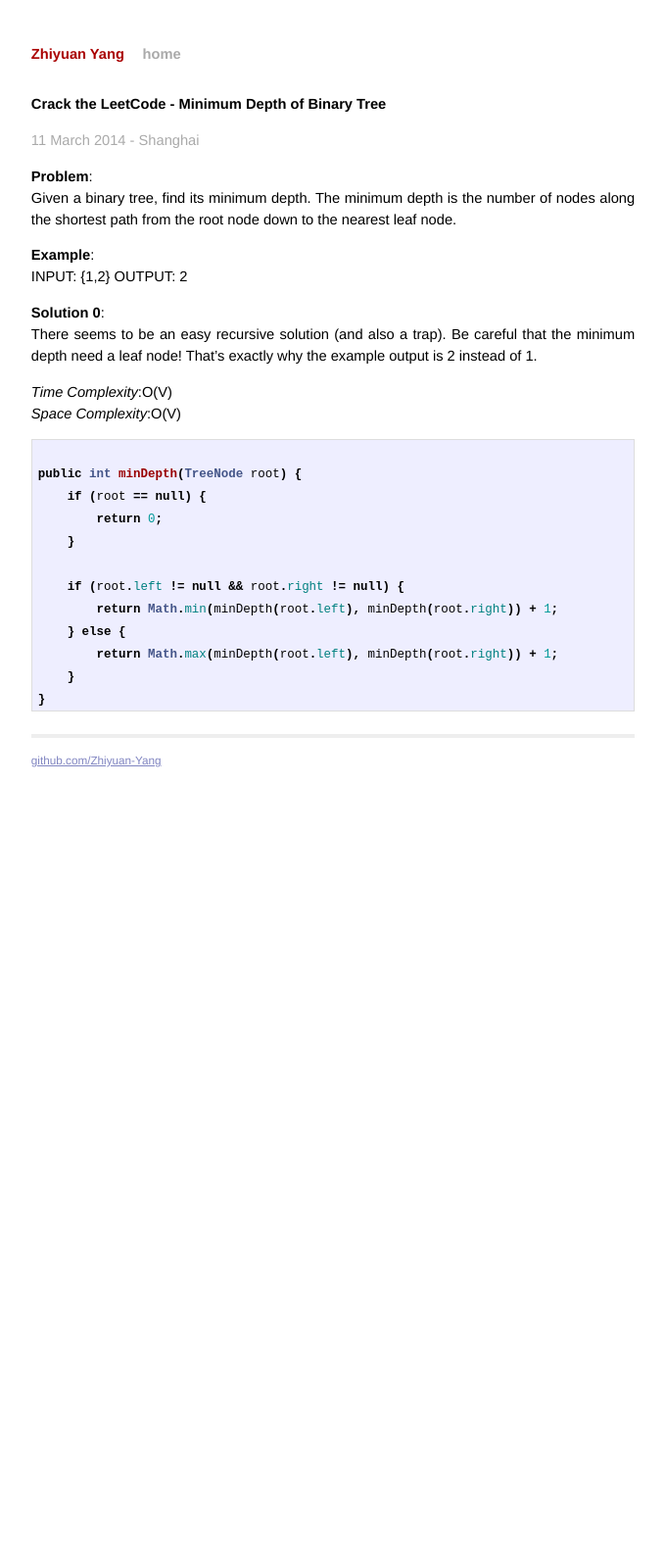
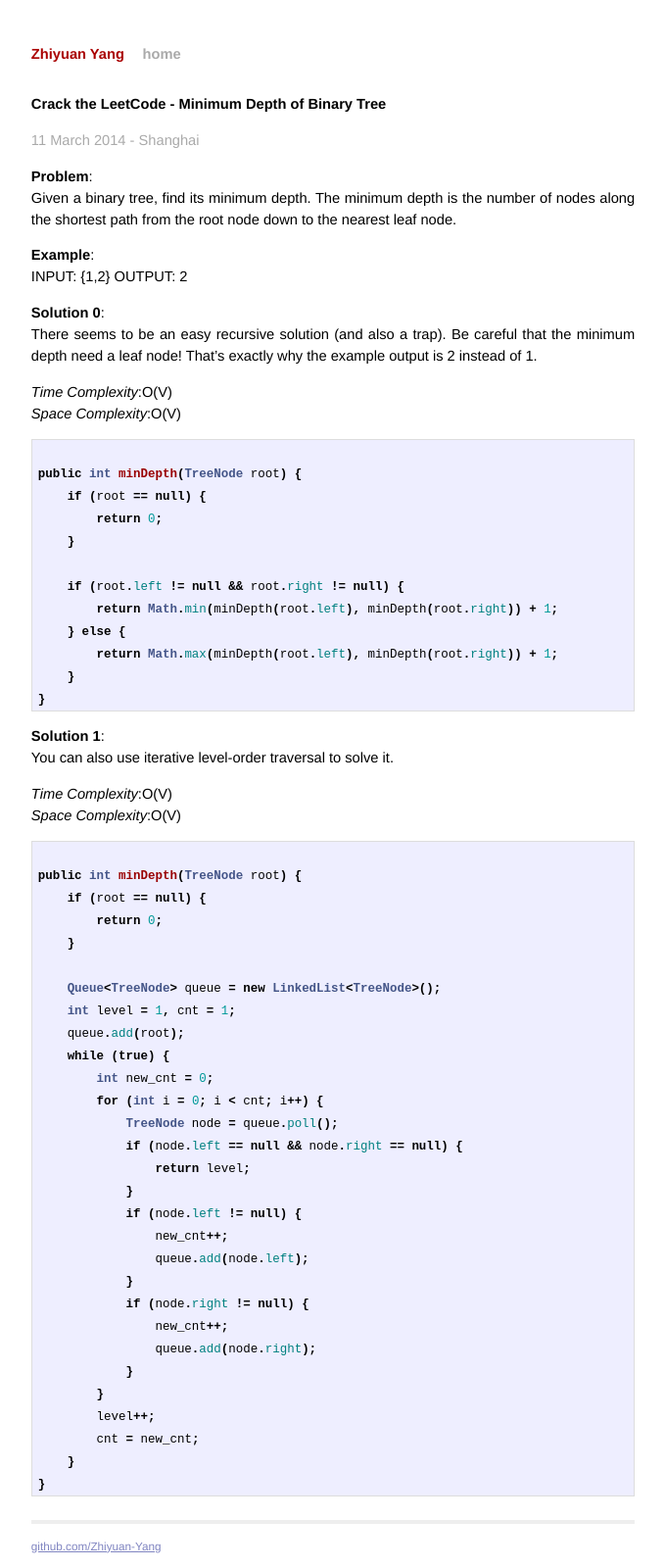
Before and after one commit to BugYang/LeetCode, a Jekyll site: the page built from _posts/2014-03-11-crack-the-leetcode-minimum-depth.md, in a window 1280 px wide. Shown: the whole page at 98% size, without its empty margins (300-979 px from the left). Built offline with Jekyll 4.4.1, drawn with Linux system fonts in a browser that asks for light colours; Markdown is read by kramdown in place of the engine named in the settings; before the commit the page ends 944 px from its top, so only the background shows below that.

Commit message:
add iterative solution for mindepth problem

```diff
--- a/_posts/2014-03-11-crack-the-leetcode-minimum-depth.md
+++ b/_posts/2014-03-11-crack-the-leetcode-minimum-depth.md
@@ -34,3 +34,40 @@ public int minDepth(TreeNode root) {
     }
 }
 {% endhighlight %}
+
+**Solution 1**:
+You can also use iterative level-order traversal to solve it.
+
+*Time Complexity*:O(V)
+*Space Complexity*:O(V)
+
+{% highlight java %}
+public int minDepth(TreeNode root) {
+    if (root == null) {
+        return 0;
+    }
+
+    Queue<TreeNode> queue = new LinkedList<TreeNode>();
+    int level = 1, cnt = 1;
+    queue.add(root);
+    while (true) {
+        int new_cnt = 0;
+        for (int i = 0; i < cnt; i++) {
+            TreeNode node = queue.poll();
+            if (node.left == null && node.right == null) {
+                return level;
+            }
+            if (node.left != null) {
+                new_cnt++;
+                queue.add(node.left);
+            }
+            if (node.right != null) {
+                new_cnt++;
+                queue.add(node.right);
+            }
+        }
+        level++;
+        cnt = new_cnt;
+    }
+}
+{% endhighlight %}
```
